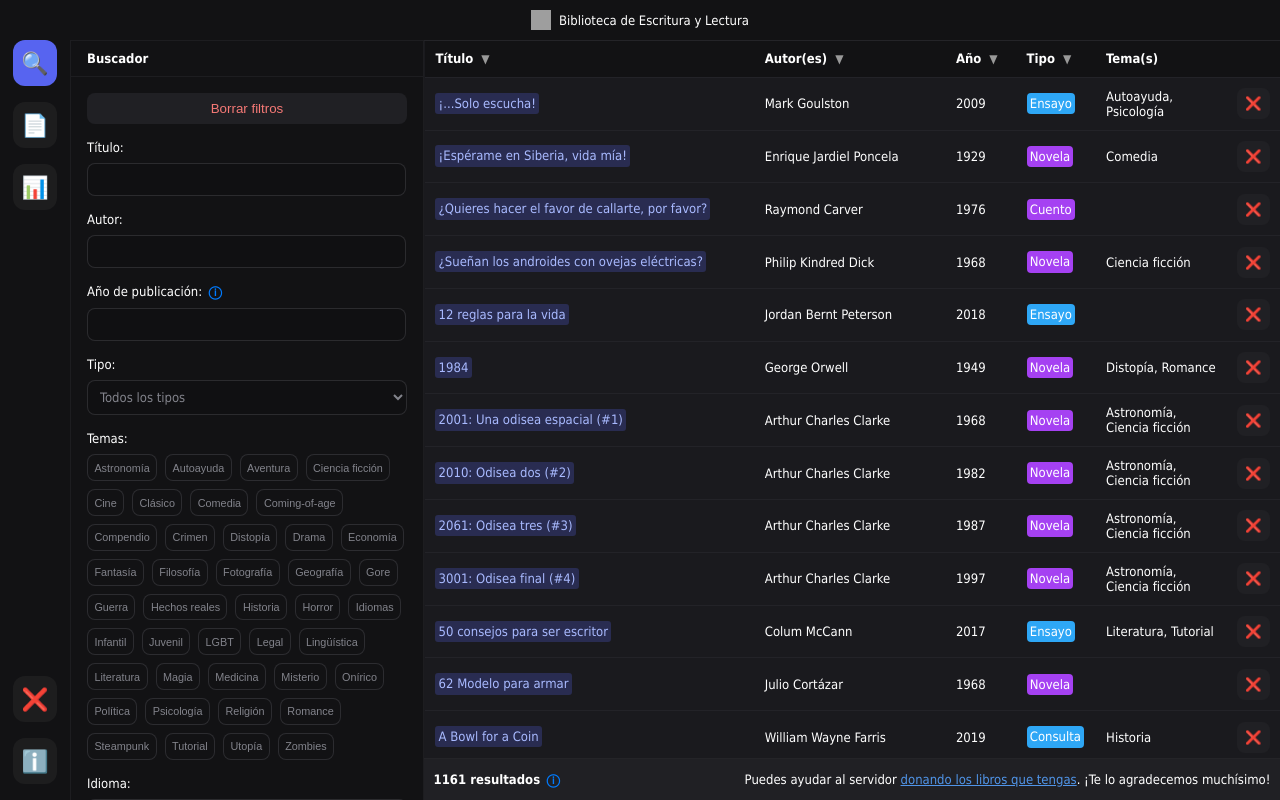
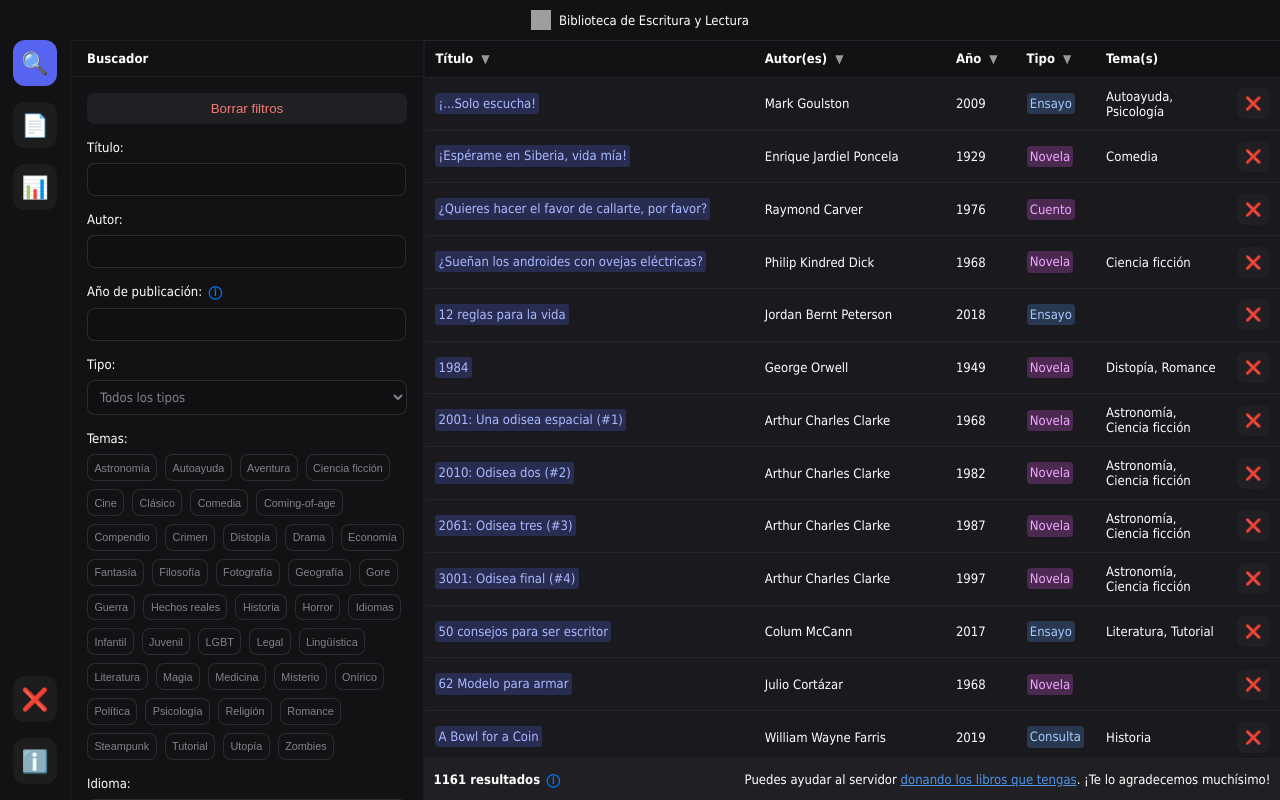
Before and after one commit to EscrituraYLectura/biblioteca, a Next.js app: page /buscador in a window 1280 px wide. Built offline with nearby package versions, Linux system fonts and the light colour scheme; grey boxes are pictures that could not be loaded; a web font is replaced by a local one.

Commit message:
Readjust colours
Additions mistakenly removed in previous commit

```diff
--- a/styles/global.scss
+++ b/styles/global.scss
@@ -274,15 +274,18 @@ tbody tr {
 }
 
 .estilo-tipo-morado {
-    background-color: #a541f2;
+    background-color: #4b2951;
+    color: #f1a8ff;
 }
 
 .estilo-tipo-azul {
-    background-color: #2ea7f6;
+    background-color: #293851;
+    color: #a8c8ff;
 }
 
 .estilo-tipo-verde {
-    background-color: #95e847;
+    background-color: #3a5129;
+    color: #caffa8;
 }
 
 // TOOLTIP
```
